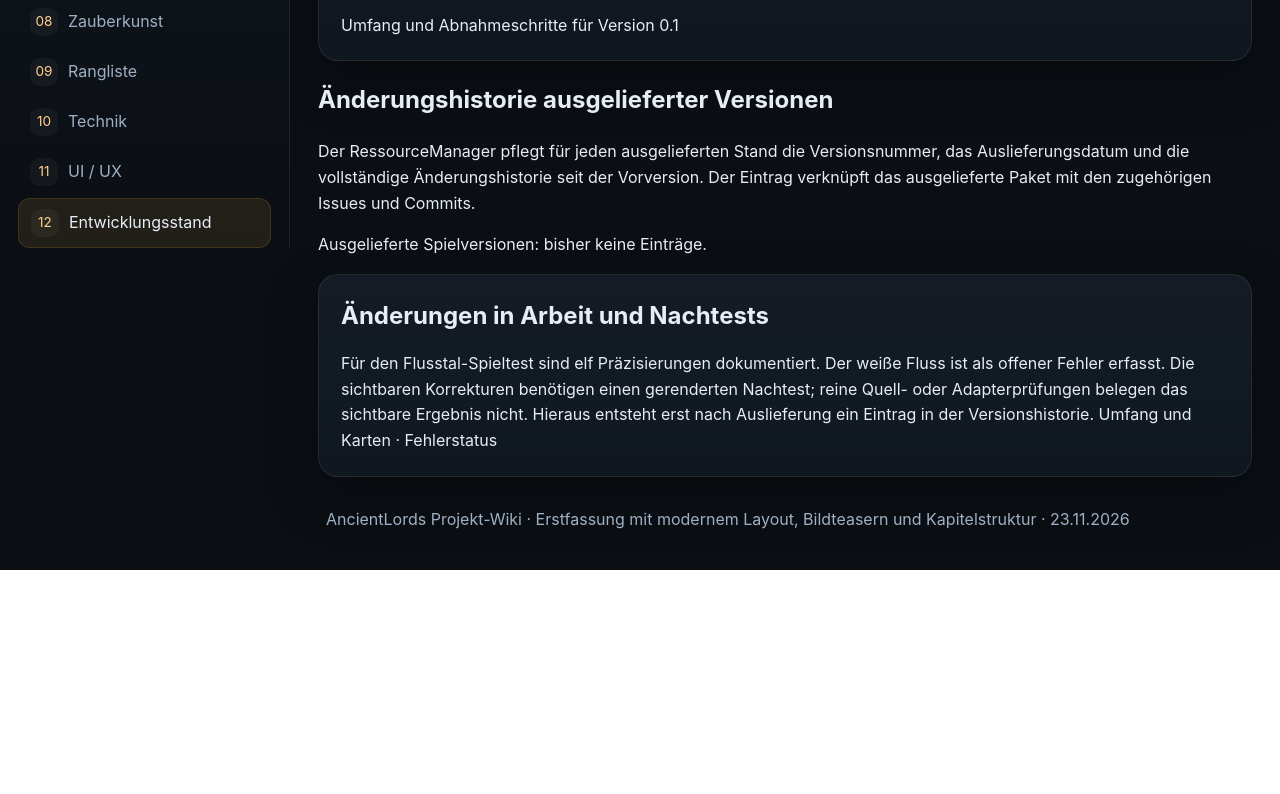
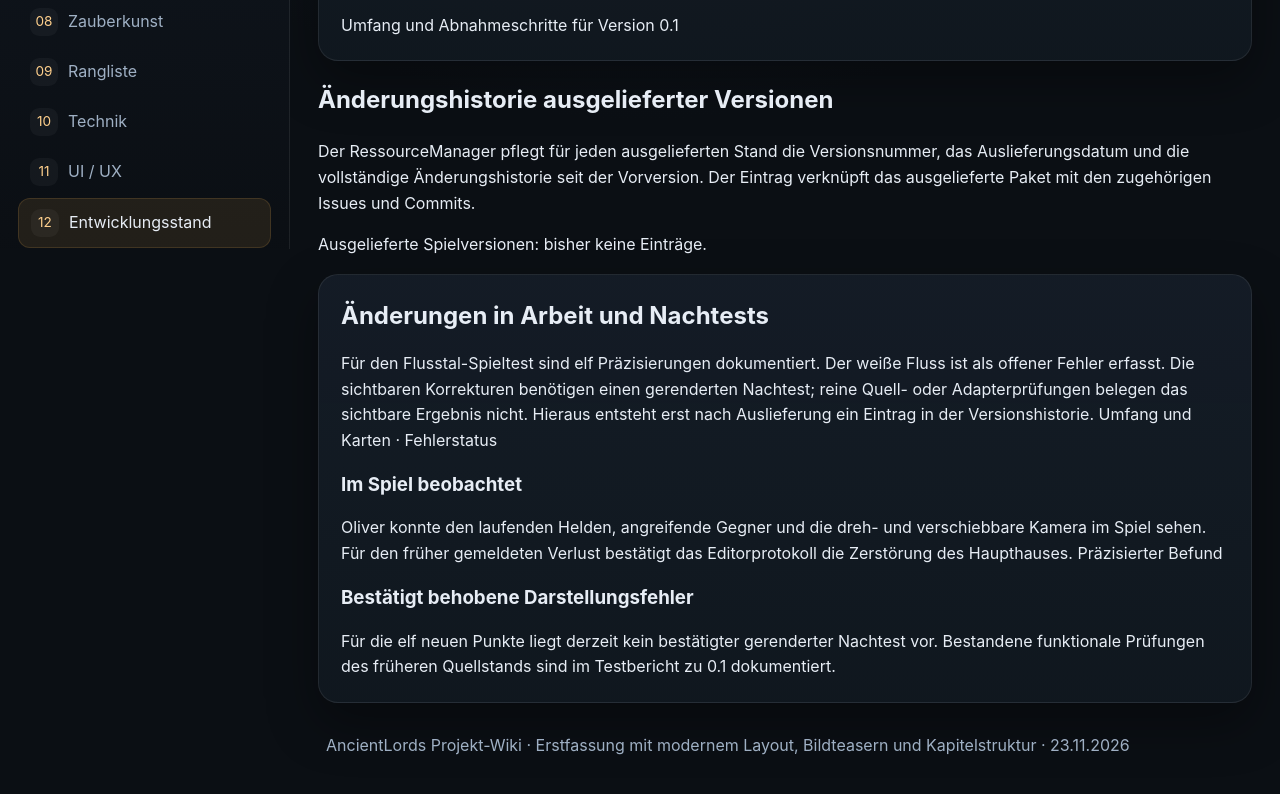
Before and after one commit to OliverKoh/AncientLords-Wiki, a plain HTML site: page changelog.html in a window 1280 px wide. Shown: the part 551-1345 px from the top of the page. Before the commit the page ends 1121 px from the top, so only its background shows below. Drawn offline with Linux system fonts and the light colour scheme.

Commit message:
Wiki aus AncientLords aktualisieren

```diff
--- a/changelog.html
+++ b/changelog.html
@@ -52,7 +52,7 @@
     <section><h2>Änderungshistorie ausgelieferter Versionen</h2><p>Der RessourceManager pflegt für jeden ausgelieferten Stand die Versionsnummer, das Auslieferungsdatum und die vollständige Änderungshistorie seit der Vorversion. Der Eintrag verknüpft das ausgelieferte Paket mit den zugehörigen Issues und Commits.</p>
     <p>Ausgelieferte Spielversionen: bisher keine Einträge.</p></section>
 
-    <section class="card pad" id="spieltest-status"><h2>Änderungen in Arbeit und Nachtests</h2><p>Für den Flusstal-Spieltest sind elf Präzisierungen dokumentiert. Der weiße Fluss ist als offener Fehler erfasst. Die sichtbaren Korrekturen benötigen einen gerenderten Nachtest; reine Quell- oder Adapterprüfungen belegen das sichtbare Ergebnis nicht. Hieraus entsteht erst nach Auslieferung ein Eintrag in der Versionshistorie. <a href="flusstal-spieltest.html">Umfang und Karten</a> · <a href="bugs.html#flusstal">Fehlerstatus</a></p></section>
+    <section class="card pad" id="spieltest-status"><h2>Änderungen in Arbeit und Nachtests</h2><p>Für den Flusstal-Spieltest sind elf Präzisierungen dokumentiert. Der weiße Fluss ist als offener Fehler erfasst. Die sichtbaren Korrekturen benötigen einen gerenderten Nachtest; reine Quell- oder Adapterprüfungen belegen das sichtbare Ergebnis nicht. Hieraus entsteht erst nach Auslieferung ein Eintrag in der Versionshistorie. <a href="flusstal-spieltest.html">Umfang und Karten</a> · <a href="bugs.html#flusstal">Fehlerstatus</a></p><h3>Im Spiel beobachtet</h3><p>Oliver konnte den laufenden Helden, angreifende Gegner und die dreh- und verschiebbare Kamera im Spiel sehen. Für den früher gemeldeten Verlust bestätigt das Editorprotokoll die Zerstörung des Haupthauses. <a href="https://github.com/OliverKoh/AncientLords/issues/159#issuecomment-7155375866">Präzisierter Befund</a></p><h3>Bestätigt behobene Darstellungsfehler</h3><p>Für die elf neuen Punkte liegt derzeit kein bestätigter gerenderter Nachtest vor. Bestandene funktionale Prüfungen des früheren Quellstands sind im <a href="https://github.com/OliverKoh/AncientLords/issues/159#issuecomment-7147202708">Testbericht zu 0.1</a> dokumentiert.</p></section>
 <div class="footer">AncientLords Projekt-Wiki · Erstfassung mit modernem Layout, Bildteasern und Kapitelstruktur · 23.11.2026</div>
   </main>
 </div>
```
